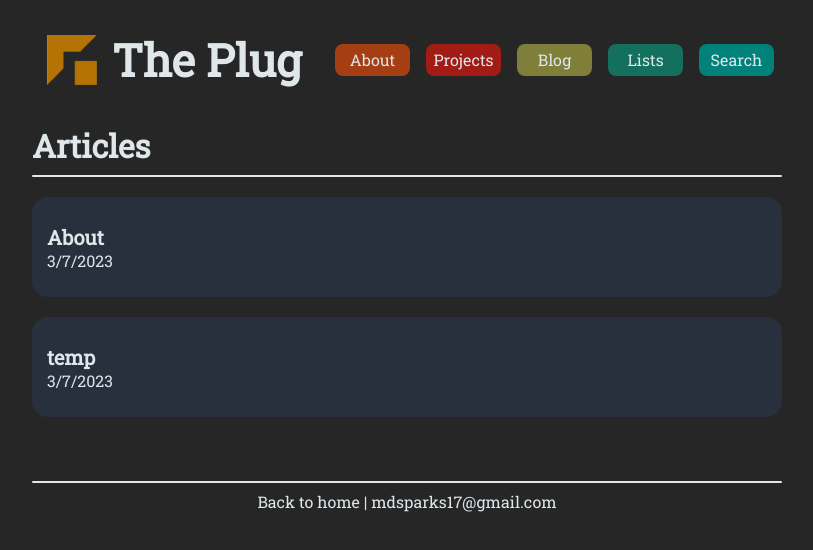
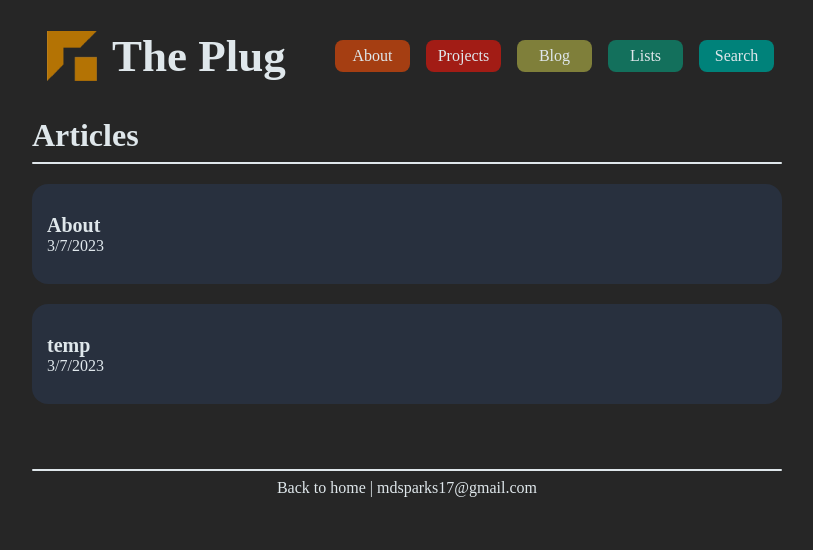
Before and after one commit to Mdsparks17/ThePlug, an Angular app: page / in a window 1280 px wide. Shown: the top 550 px of the page, without its empty margins (233-1046 px from the left). Built offline with nearby package versions, Linux system fonts and the light colour scheme.

Commit message:
removing a https request

```diff
--- a/src/variables.scss
+++ b/src/variables.scss
@@ -1,5 +1,3 @@
-@import url(http://fonts.googleapis.com/css?family=Roboto+Slab|Open+Sans:400italic,700italic,400,700);
-
 //@import "/src/variables";
 
 //MY COLORS
```
